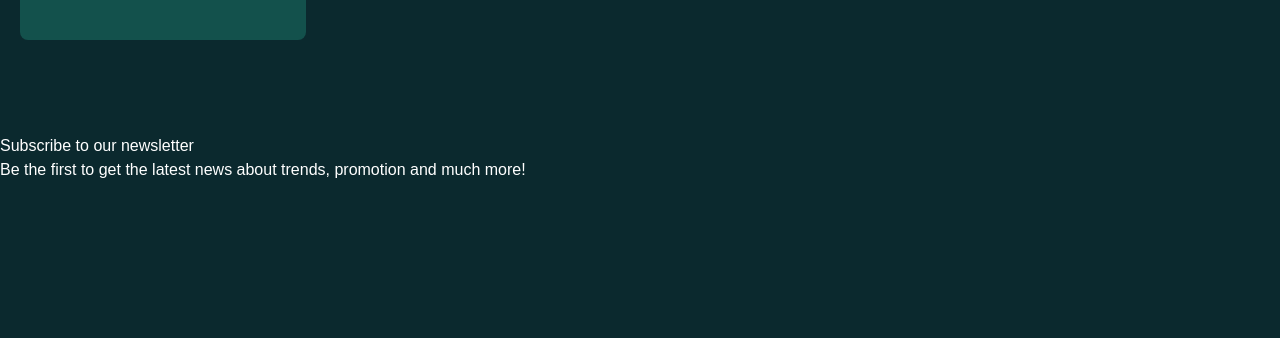
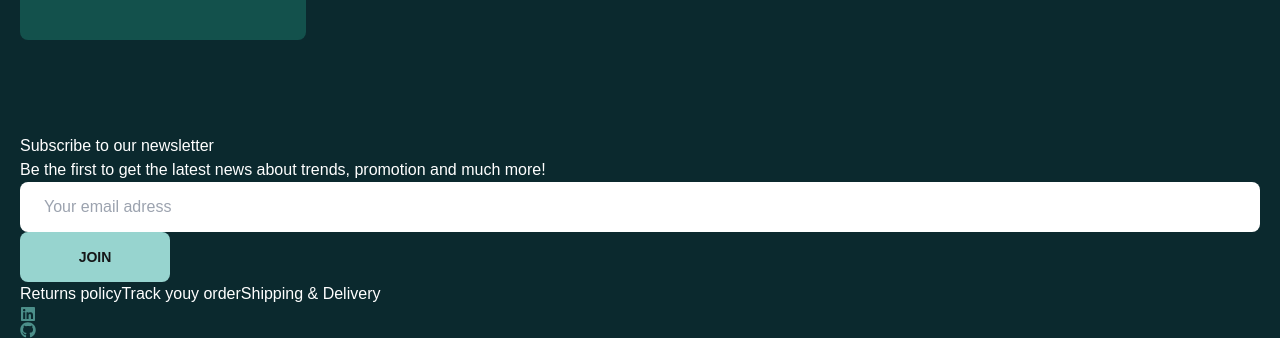
Before and after one commit to YanisMorzak/Requiem-prestigioso, a React (Create React App) app: page /search in a window 1280 px wide. Shown: the part 596-934 px from the top of the page. Before the commit the page ends 800 px from the top, so only its background shows below. Built offline with nearby package versions, Linux system fonts and the light colour scheme; no server answers; a web font is replaced by a local one.

Commit message:
🚧  F07-Footer: add form, links & socials icons

```diff
--- a/src/components/Footer.jsx
+++ b/src/components/Footer.jsx
@@ -1,8 +1,10 @@
 import React from "react";
+import { FaGithub } from "react-icons/fa";
+import { FaLinkedin } from "react-icons/fa";
 
 export default function Footer() {
   return (
-    <footer className="pt-16 ">
+    <footer className="pt-16 px-5">
       <div className="container mx-auto">
         <div>
           <h2>Subscribe to our newsletter</h2>
@@ -12,6 +14,37 @@ export default function Footer() {
           </p>
         </div>
         {/* form */}
+        <form>
+          <input
+            type="text"
+            placeholder="Your email adress"
+            className="h-[50px] rounded-[8px] w-full outline-none px-6 text-primary"
+          />
+          <button className="h-[50px] flex justify-center items-center rounded-[8px] px-10 py-[10px] text-sm uppercase font-bold bg-extraLight text-primary hover:bg-accent-hover transition-all min-w-[150px]">
+            Join
+          </button>
+        </form>
+        {/* links */}
+        <div>
+          <a href="#" className="hover:text-white transition-all">
+            Returns policy
+          </a>
+          <a href="#" className="hover:text-white transition-all">
+            Track youy order
+          </a>
+          <a href="#" className="hover:text-white transition-all">
+            Shipping & Delivery
+          </a>
+        </div>
+        {/* socials */}
+        <div>
+          <a href="#" className="hover:text-white text-light transition-all">
+            <FaLinkedin />
+          </a>
+          <a href="#" className="hover:text-white text-light transition-all">
+            <FaGithub />
+          </a>
+        </div>
       </div>
     </footer>
   );
```
